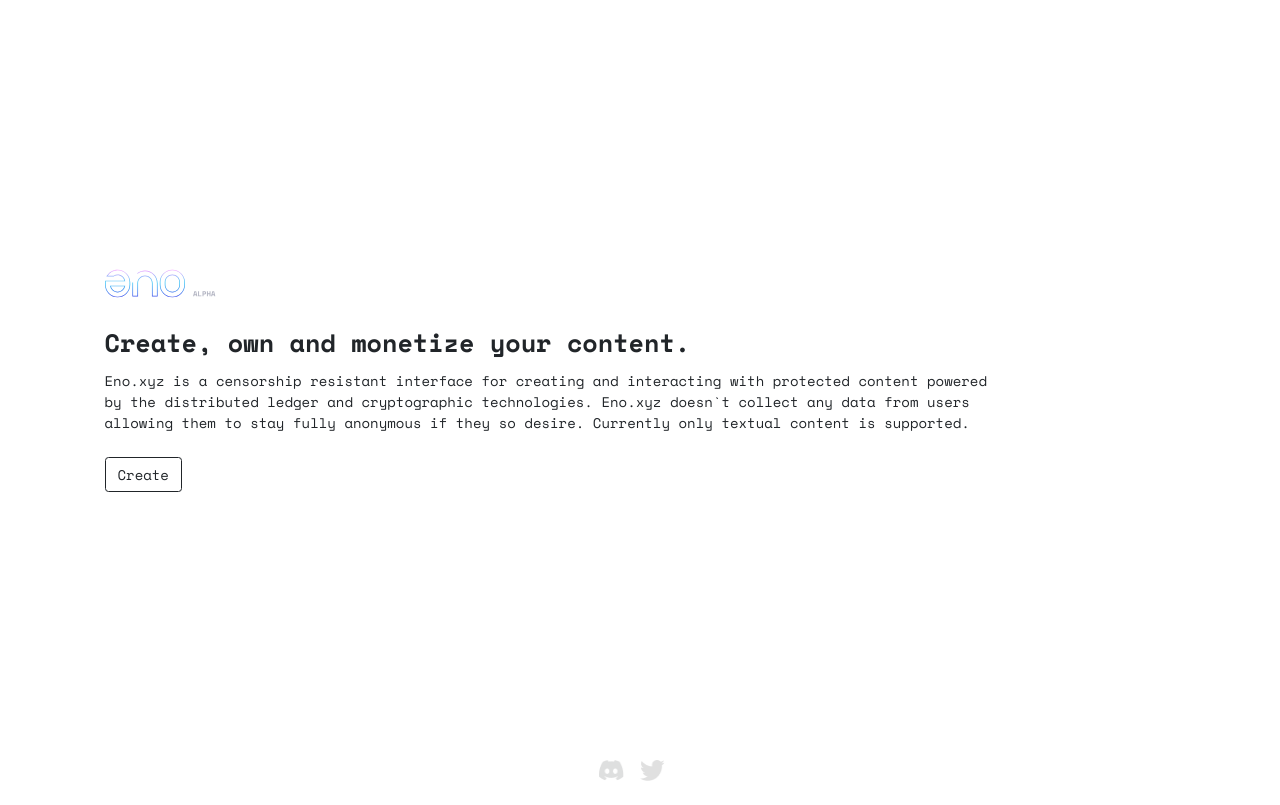
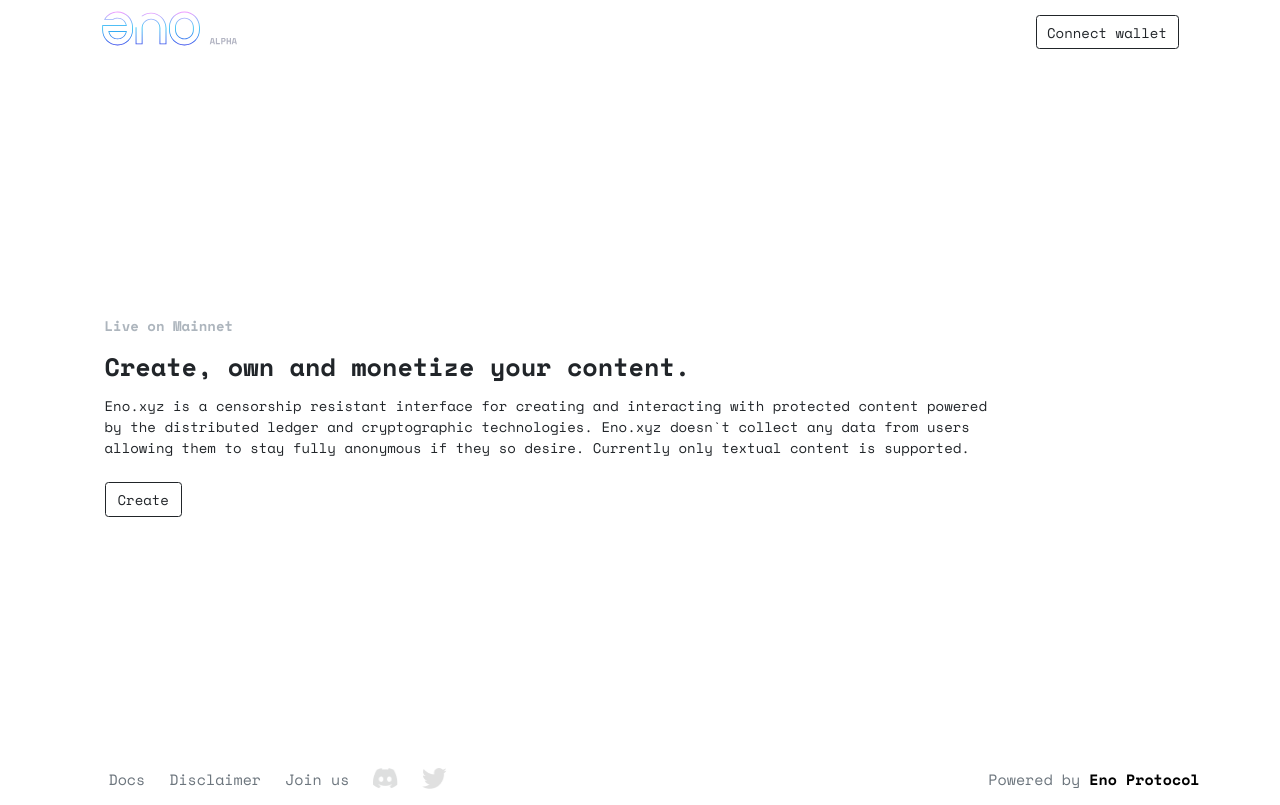
Before and after one commit to nicokvara/enoprotocol, a Next.js app: page / in a window 1280 px wide. Built offline with nearby package versions, Linux system fonts and the light colour scheme.

Commit message:
fix design

```diff
--- a/src/Components/Editor/Error.jsx
+++ b/src/Components/Editor/Error.jsx
@@ -11,7 +11,7 @@ const SP = styled.p`
 
   margin: 8px auto 0px auto;
 
-  color: #f0405d;
+  color: #FA4B60;
 `;
 
 export default function Error(props) {
--- a/src/Components/Editor/Navbar.jsx
+++ b/src/Components/Editor/Navbar.jsx
@@ -60,7 +60,7 @@ function CNavbar() {
           <Navbar bg="white">
             <Container>
               <Navbar.Brand href={process.env.NEXT_PUBLIC_BASE_URL}>
-                <Image alt="eno.xyz Logo" src={Logo} width={116} height={31} />
+                <Image alt="eno.xyz Logo" src={Logo} width={142} height={35} />
               </Navbar.Brand>
               {Author ? (
                 <SButton
--- a/src/Components/Home/Homepage.jsx
+++ b/src/Components/Home/Homepage.jsx
@@ -9,10 +9,11 @@ import thumbnailImage from "../../../public/Assets/thumbnail.png";
 import { motion } from "framer-motion";
 import Image from "next/image";
 import Head from "next/head";
+import Navbar from "../Editor/Navbar";
 
 // Styles  𐂂
 const SCol = styled(Col)`
-  height: 95vh;
+  height: 88vh;
   display: flex !important;
   justify-content: left !important;
   align-items: center !important;
@@ -21,13 +22,17 @@ const SCol = styled(Col)`
 const SocialContainer = styled.div`
   display: flex;
   justify-content: center;
+  color: #6C757D;
+  font-size: 15px;
+  display: flex;
+  justify-content: space-between;
 `;
 const SH1 = styled.h1`
   font-size: 1.8em !important;
   font-weight: 700 !important;
   margin-bottom: -12px;
   max-width: 75vw;
-  margin: 24px 0px 12px 0px;
+  margin: 16px 0px 12px 0px;
   display: block;
 `;
 const SDiv = styled.div`
@@ -43,8 +48,30 @@ const SButton = styled(Button)`
 const SLink = styled.a`
   display: flex;
   justify-content: center;
-  margin-right: 16px;
+  text-decoration: none;
+  color: #6C757D;
+
+  &:hover {
+    color: #6C757D;
+  }
 `;
+const SSpan = styled.span`
+  color: #ADB5BD;
+  font-weight: 700;
+`;
+const SList = styled.ul`
+  list-style: none;
+  display: flex;
+`;
+const SListItem = styled.li`
+  margin-right: 24px;
+`
+
+const SBoldText = styled.span`
+  font-weight: bolder;
+  color: black;
+`
+
 
 function Homepage() {
   return (
@@ -79,6 +106,7 @@ function Homepage() {
         />
       </Head>
       <Container>
+        <Navbar />
         <Row>
           <SCol>
             <SDiv>
@@ -92,7 +120,7 @@ function Homepage() {
                 }}
                 exit={{ opacity: 0 }}
               >
-                <Image alt="eno.xyz Logo" src={Logo} width={116} height={31} />
+                <SSpan>Live on Mainnet</SSpan>
               </motion.div>
               <motion.div
                 initial={{ opacity: 0, y: +30 }}
@@ -125,12 +153,34 @@ function Homepage() {
           </SCol>
         </Row>
         <SocialContainer>
+          <SList>
+            <SListItem>
+              <SLink href="https://enoprotocol.gitbook.io/eno-protocol/" target="_blank">
+                Docs
+              </SLink>
+            </SListItem>
+            <SListItem>
+              <SLink href="https://enoprotocol.gitbook.io/terms-of-use/" target="_blank">
+                Disclaimer
+              </SLink>
+            </SListItem>
+            <SListItem>
+              <SLink href="/" target="_blank">
+                Join us
+              </SLink>
+            </SListItem>
+            <SListItem>
               <SLink href="https://discord.com/invite/gQK6gxDQPS" target="_blank">
                 <Image alt="eno.xyz Logo" src={DiscordLogo} width={25} height={21} />
               </SLink>
+            </SListItem>
+            <SListItem>
               <SLink href="https://twitter.com/enoprotocol" target="_blank">
                 <Image alt="eno.xyz Logo" src={TwitterLogo} width={25} height={21} />
               </SLink>
+            </SListItem>
+          </SList>
+          <span>Powered by <SBoldText>Eno Protocol</SBoldText></span>
         </SocialContainer>
       </Container>
     </>
--- a/src/Components/Navbar.jsx
+++ b/src/Components/Navbar.jsx
@@ -11,7 +11,7 @@ function CNavbar() {
         <Navbar bg="white">
           <Container>
             <Navbar.Brand href={process.env.NEXT_PUBLIC_BASE_URL}>
-              <Image alt="eno.xyz Logo" src={Logo} width={116} height={31} />
+              <Image alt="eno.xyz Logo" src={Logo} width={142} height={35} />
             </Navbar.Brand>
           </Container>
         </Navbar>
--- a/src/Components/Previewer/Card.jsx
+++ b/src/Components/Previewer/Card.jsx
@@ -73,7 +73,7 @@ function Card(props) {
     <SContainer>
       <SCard>
         <SDiv>
-          <Image alt="eno.xyz Logo" src={Logo} width={116} height={31} />
+          <Image alt="eno.xyz Logo" src={Logo} width={142} height={35} />
 
           <SH1>{props.Title}</SH1>
 
--- a/src/Components/Previewer/Header.jsx
+++ b/src/Components/Previewer/Header.jsx
@@ -9,7 +9,7 @@ const Header = () => (
       <Navbar bg="white">
         <Container>
           <Navbar.Brand href={process.env.NEXT_PUBLIC_BASE_URL}>
-            <Image alt="eno.xyz Logo" src={Logo} width={116} height={31} />
+            <Image alt="eno.xyz Logo" src={Logo} width={142} height={35} />
           </Navbar.Brand>
         </Container>
       </Navbar>
```
Also changed, not shown: pages/minting-in-progress/[PID].js (+3 -4 lines), src/Components/Editor/Editor.jsx (+9 -9 lines). Lines whose indentation alone changed are shown as unchanged.
